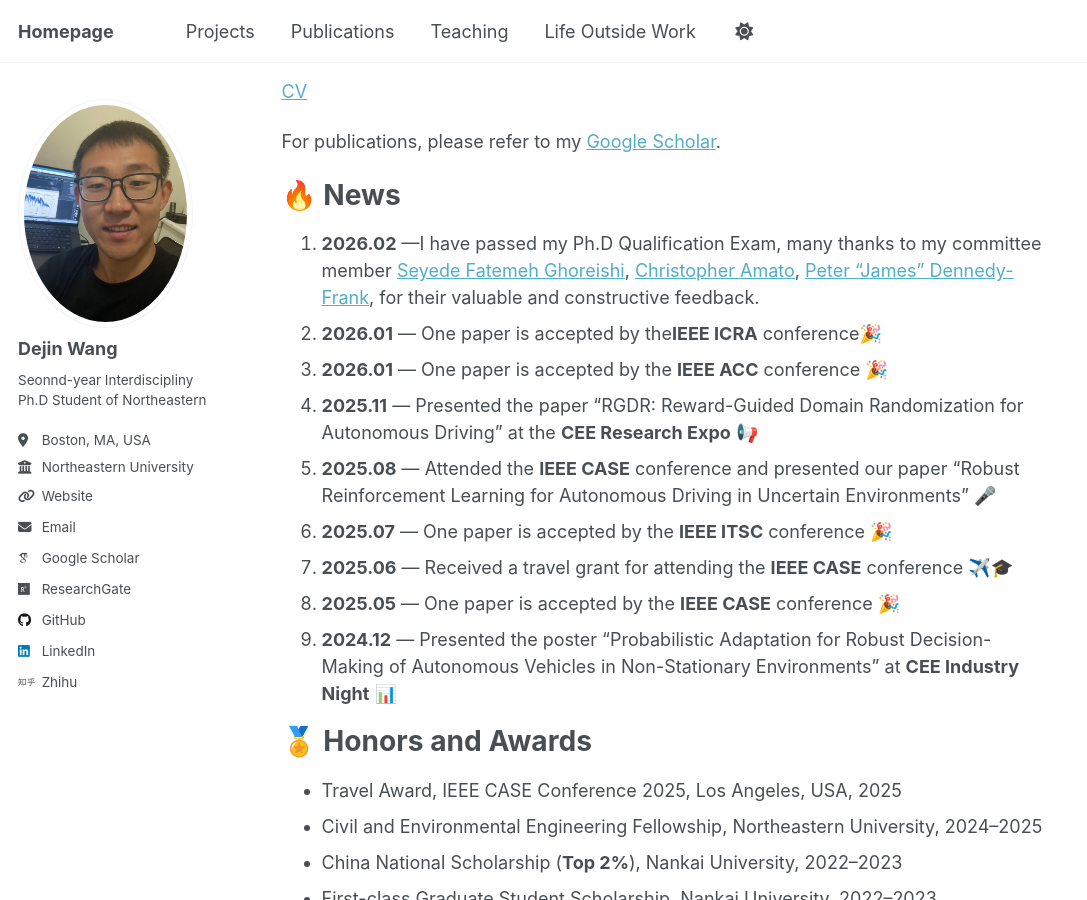
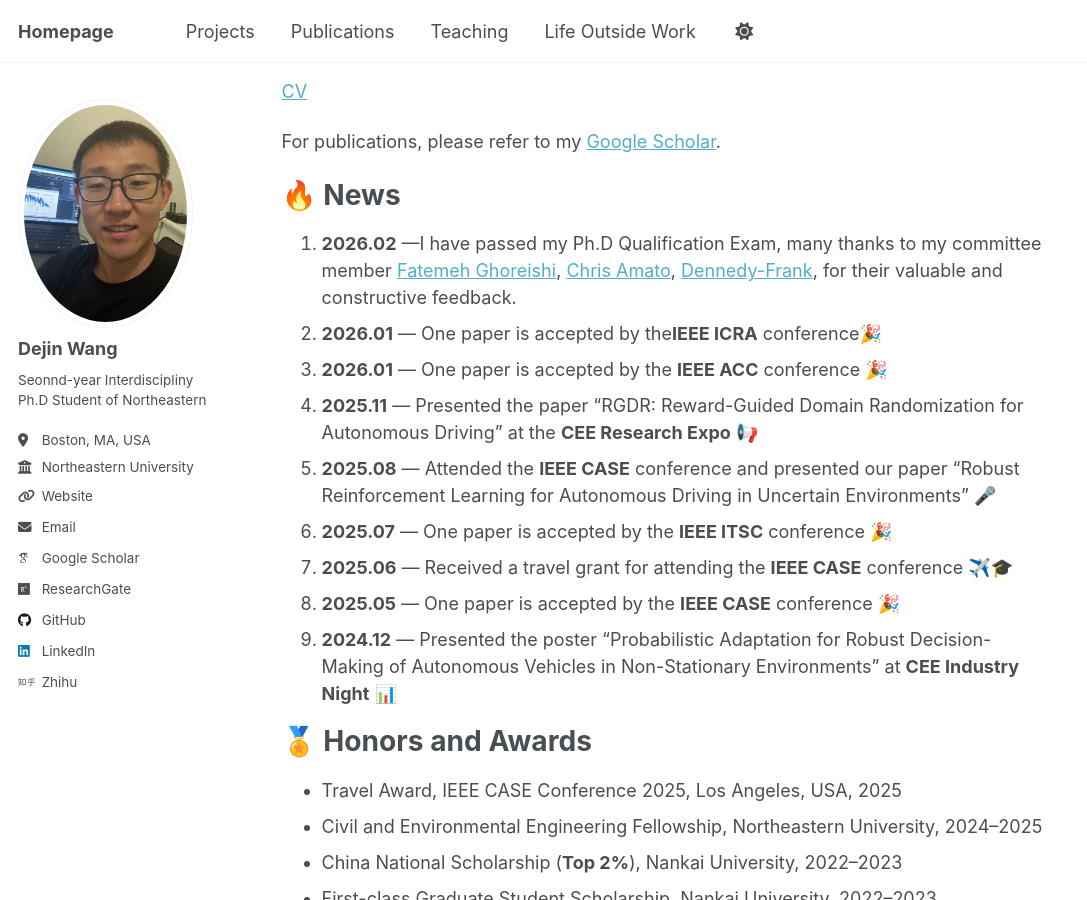
Before and after one commit to dejin-wang/dejin-wang.github.io, a Jekyll site: the page built from _pages/about.md, in a window 1280 px wide and 900 px high, scrolled down 311 px. Shown: the whole window, without its empty margins (0-1087 px from the left). Built offline with Jekyll 4.4.1, drawn with Linux system fonts in a browser that asks for light colours; some web fonts are replaced; a script that is not in the unit is left out.

Commit message:
Update committee member names in news section

```diff
--- a/_pages/about.md
+++ b/_pages/about.md
@@ -20,7 +20,7 @@ For publications, please refer to my [Google Scholar](https://scholar.google.com
 
 🔥 News
 ======
-1. **2026.02** —I have passed my Ph.D Qualification Exam, many thanks to my committee member [Seyede Fatemeh Ghoreishi](https://ghoreishi.lab.northeastern.edu/), [Christopher Amato](https://www.khoury.northeastern.edu/people/chris-amato/), [Peter "James" Dennedy-Frank](https://coe.northeastern.edu/people/dennedy-frank-james/), for their valuable and constructive feedback.
+1. **2026.02** —I have passed my Ph.D Qualification Exam, many thanks to my committee member [Fatemeh Ghoreishi](https://ghoreishi.lab.northeastern.edu/), [Chris Amato](https://www.khoury.northeastern.edu/people/chris-amato/), [Dennedy-Frank](https://coe.northeastern.edu/people/dennedy-frank-james/), for their valuable and constructive feedback.
 1. **2026.01** — One paper is accepted by the**IEEE ICRA** conference🎉
 2. **2026.01** — One paper is accepted by the **IEEE ACC** conference 🎉
 3. **2025.11** — Presented the paper “RGDR: Reward-Guided Domain Randomization for Autonomous Driving” at the **CEE Research Expo** 📢
```
